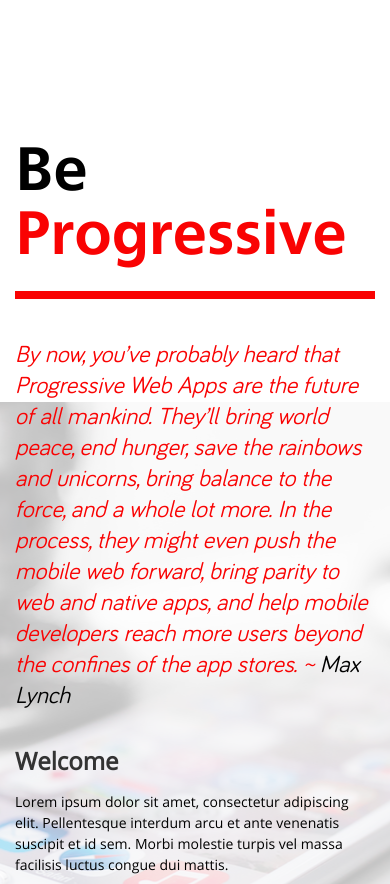
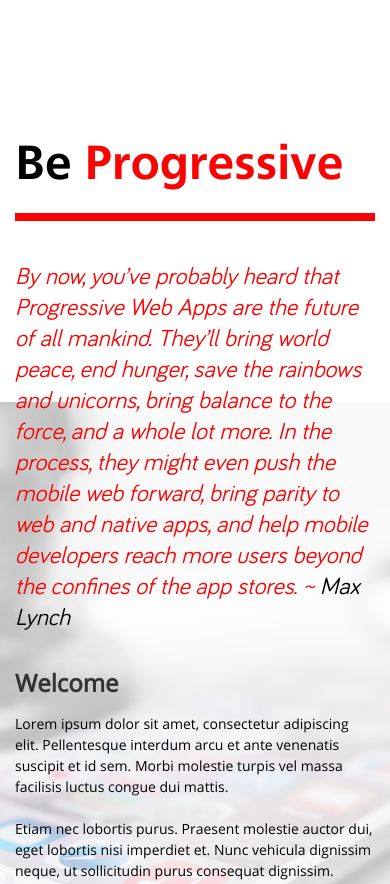
Before and after one commit to jacklinton/portfolio-page-1, a plain HTML site: page index.html in a window 390 px wide. Shown: the part 1220-2104 px from the top of the page. Drawn offline with Linux system fonts and the light colour scheme; a script that the page names is missing; a web font is replaced by a local one.

Commit message:
Fixed the headin size to 50px for smallest screens.

```diff
--- a/stylesheets/style.css
+++ b/stylesheets/style.css
@@ -472,10 +472,13 @@ font-size: 18px;
 @media screen and (max-width: 760px) {
 	.main-heading span {
     border-bottom: none;
-	font-size: 55;
     color: #000000;
     font-family: "Carto_Sans_Bold";
     padding-bottom: 16px;
+	}
+	.main-heading {
+		font-size: 50px !important;
+		line-height: 50px !important;
 	}
 }
 
```
Also changed, not shown: 1 other file.
